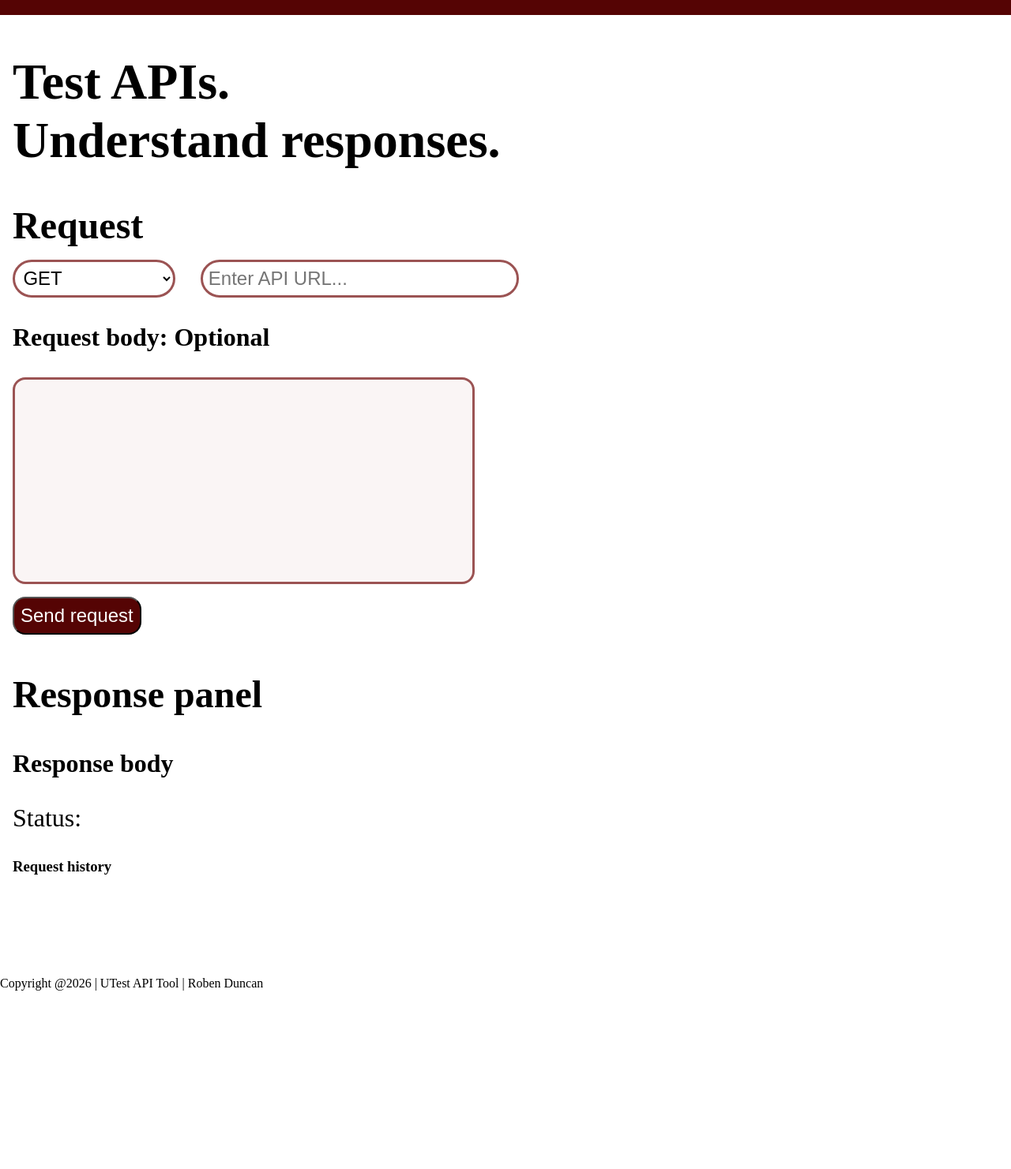
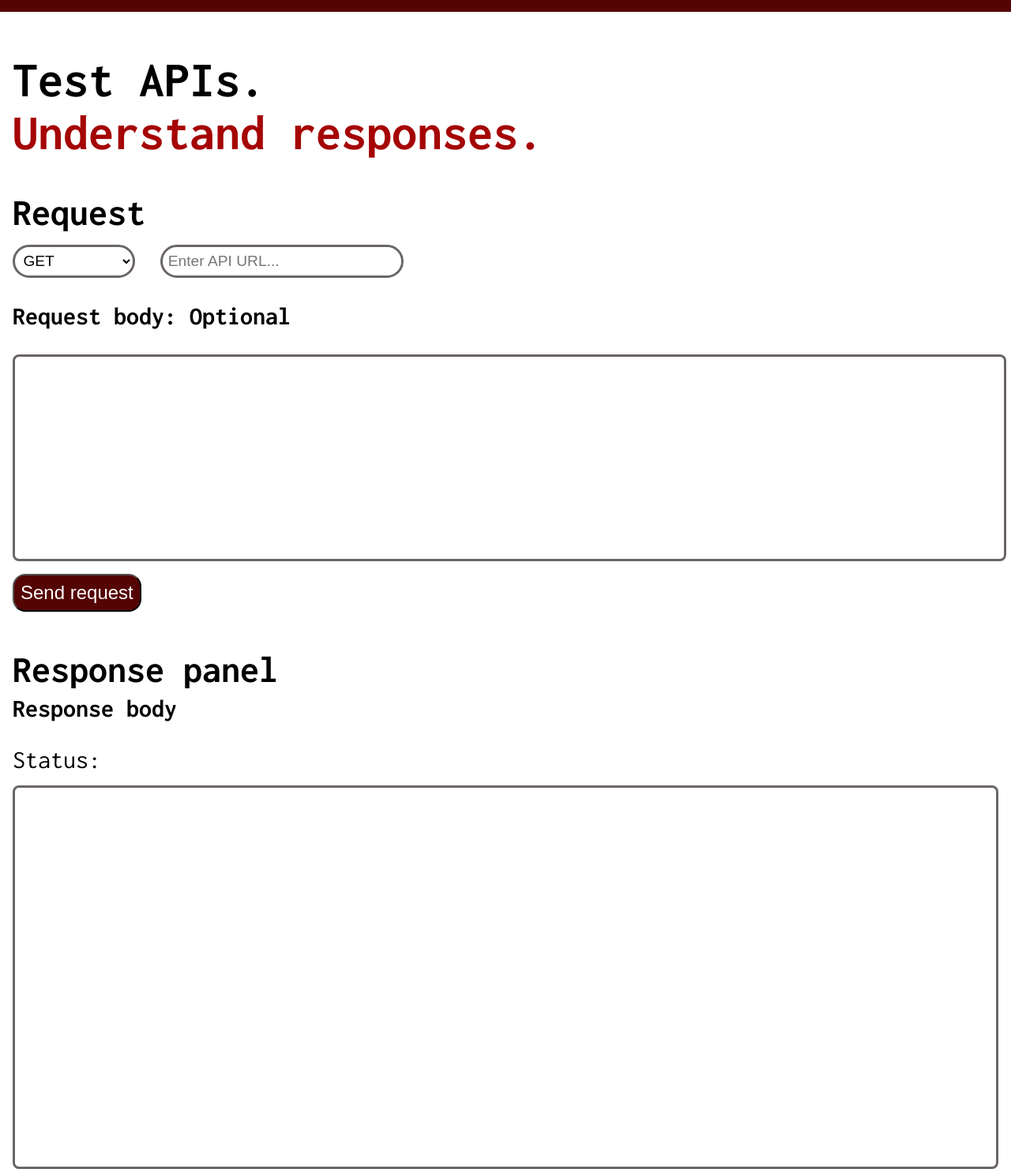
Before and after one commit to KipBellio/UTest-API-Testing-Tool, a plain HTML site: page tool.html in a window 1280 px wide. Shown: the part 61-1542 px from the top of the page at 79% size. Before the commit the page ends 1316 px from the top, so only its background shows below. Drawn offline with Linux system fonts and the light colour scheme.

Commit message:
Added more tool.css and google fonts

```diff
--- a/css/landing.css
+++ b/css/landing.css
@@ -1,5 +1,6 @@
 body{
     margin: 0;
+    font-family: "Inconsolata", monospace;
 }
 #header{
     background-color: rgb(85, 4, 4);
@@ -18,7 +19,7 @@ body{
 #UTest{
     color: white;
     font-size: 2rem;
-    padding-left: 1rem;
+    padding-left: 0;
 }
 span{
     font-size: 1rem;
@@ -33,6 +34,11 @@ span{
     margin: 8rem 1rem;
 }
 #test{
+    font-size: 4rem;
+    font-weight: bold;
+}
+#span{
+    color: rgb(165, 5, 5);
     font-size: 4rem;
     font-weight: bold;
 }
@@ -108,11 +114,11 @@ span{
 }
 #footer{
     background-color: rgb(85, 4, 4);
-    padding-top: 2.5rem;
+    padding-top: 1rem;
 }
 #Copyright{
     display: flex;
     justify-content: center;
     color: white;
-    padding-bottom: 2rem;
+    padding-bottom: 1rem;
 }
--- a/css/tool.css
+++ b/css/tool.css
@@ -1,5 +1,6 @@
 body{
     margin: 0;
+    font-family: "Inconsolata", monospace;
 }
 #header{
     background-color: rgb(85, 4, 4);
@@ -36,6 +37,11 @@ span{
     font-size: 4rem;
     font-weight: bold;
 }
+#span{
+    color: rgb(165, 5, 5);
+    font-size: 4rem;
+    font-weight: bold;
+}
 #request{
     font-size: 3rem;
     font-weight: bold;
@@ -47,46 +53,68 @@ span{
     gap: 2rem;
 }
 #method, #url{
-    border: rgb(155, 83, 83) solid ;
+    border: rgb(107, 101, 101) solid ;
     border-radius: 2rem;
     padding: 0.4rem;
     margin-top: 1rem;
-    padding-right: 5rem;
+    padding-right: 3rem;
     background-color: white;
     color: black;
-    font-size: 1.5rem;
+    font-size: 1.2rem;
 }
 #RB{
     font-size: 2rem;
 }
-#request-container{
-    display: block;
-}
 #json{
-    padding-right: 25rem;
     padding-bottom: 15rem;
-    border: rgb(155, 83, 83) solid;
-    border-radius: 1rem;
-    background-color: rgb(250, 245, 245);
+    border: rgb(107, 101, 101) solid ;
+    border-radius: 0.5rem;
     margin-bottom: 1rem;
+    width: 100%;
 }
 #sendr{
     background-color: rgb(85, 4, 4);
     padding: 0.5rem;
+    border-radius: 1rem;
     color: white;
     font-size: 1.5rem;
-    border-radius: 1rem;
 }
 #rpanel{
     font-size: 3rem;
     font-weight: bold;
-    margin-bottom: 0;
+    margin-bottom: 0.5rem;
 }
 #rbody{
     font-size: 2rem;
-    margin-bottom: 0;
+    margin: 0;
 }
 #status{
     font-size: 2rem;
-
+    margin-bottom: 1rem;
 }
+.response-body{
+    padding-bottom: 30rem;
+    border: rgb(107, 101, 101) solid ;
+    border-radius: 0.5rem;
+    margin-bottom: 1rem;
+}
+#rhistory{
+    font-size: 3rem;
+    font-weight: bold;
+    margin-bottom: 1rem;
+}
+.response-history{
+    padding-bottom: 20rem;
+    border: rgb(107, 101, 101) solid ;
+    border-radius: 0.5rem;
+}
+#footer{
+    background-color: rgb(85, 4, 4);
+    padding-top: 1rem;
+}
+#Copyright{
+    display: flex;
+    justify-content: center;
+    color: white;
+    padding-bottom: 1rem;
+}
--- a/tool.html
+++ b/tool.html
@@ -5,6 +5,9 @@
     <meta charset="UTF8">
     <meta name="viewport" content="widht=device-width" initial-scale="1.0">
     <link rel="stylesheet" href="css/tool.css">
+    <link rel="preconnect" href="https://fonts.googleapis.com">
+<link rel="preconnect" href="https://fonts.gstatic.com" crossorigin>
+<link href="https://fonts.googleapis.com/css2?family=Inconsolata:wght@200..900&display=swap" rel="stylesheet">
 </head>
 
 <body>
@@ -15,7 +18,7 @@
         </nav>
     </header>
     <main class="main">
-       <h1 id="test">Test APIs. <br> Understand responses.</h1>
+       <h1 id="test">Test APIs. <br> <span id="span">Understand responses.</span></h1>
        <h2 id="request">Request</h2>
        <form class="form" action="POST">
         <div id="input">
@@ -46,7 +49,7 @@
        <div class="response-history"></div>
     </main>
     <footer id="footer">
-        <div>
+        <div id="Copyright">
                 Copyright @2026 | UTest API Tool | Roben Duncan
             </div>
     </footer>
```
Also changed, not shown: landing.html (+4 -1 lines).
